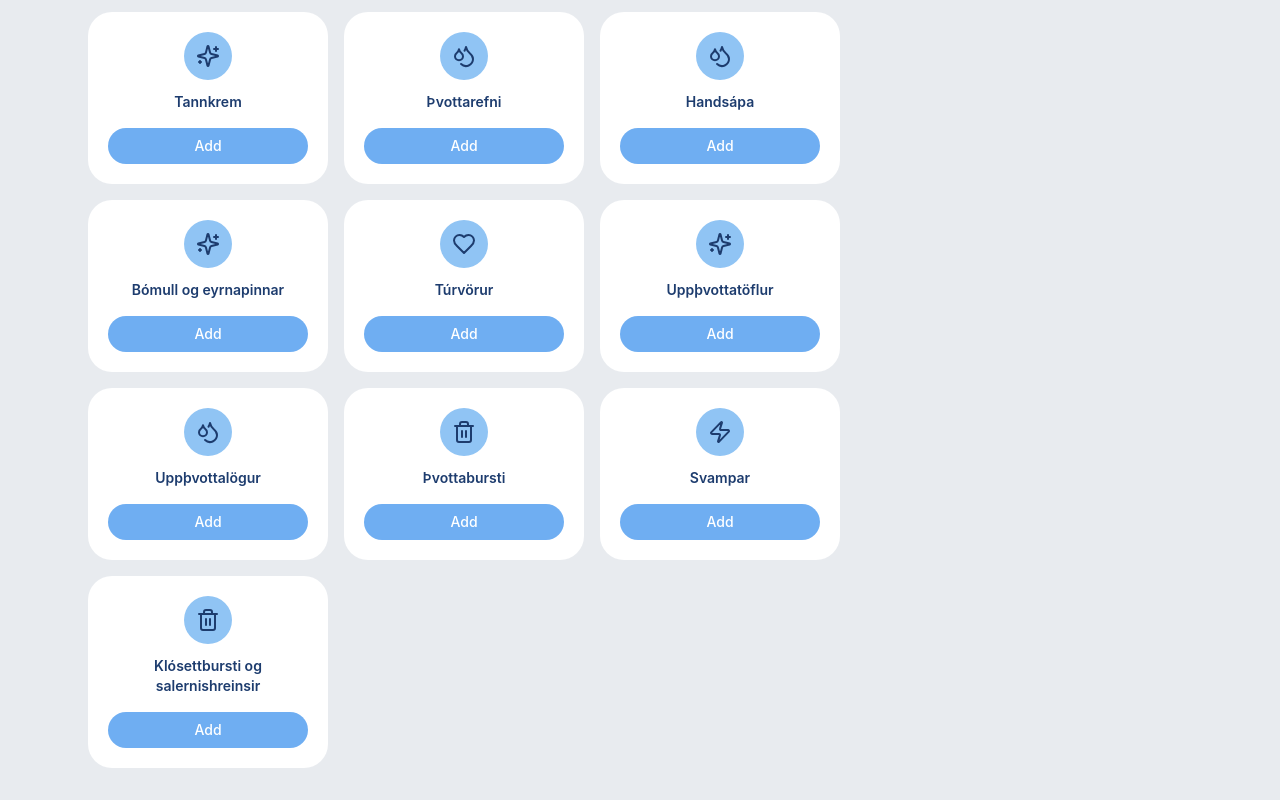
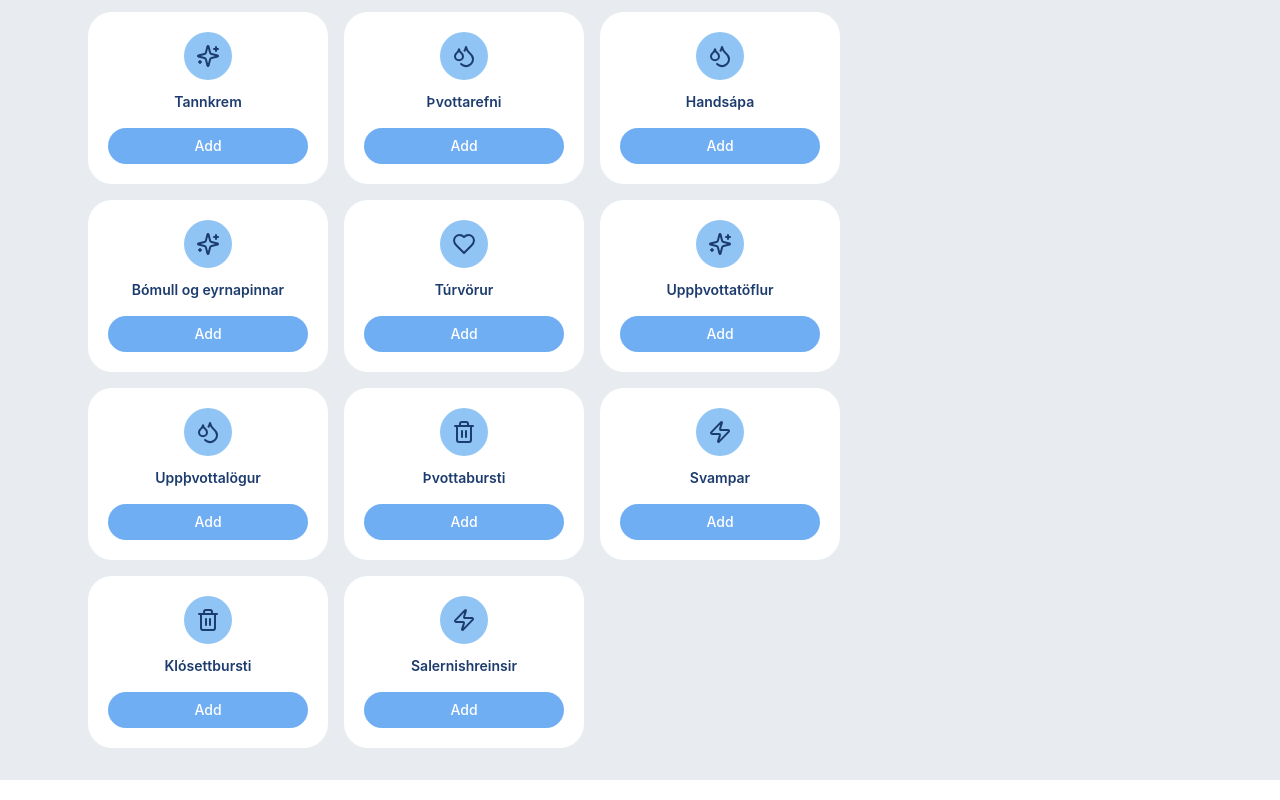
Before and after one commit to herdisheida/Birgo, a React (Vite) app: page /selection in a window 1280 px wide. Shown: the part 384-1184 px from the top of the page. Built offline with nearby package versions, Linux system fonts and the light colour scheme.

Commit message:
seperate the produtcst

```diff
--- a/src/app/components/ProductSelection.tsx
+++ b/src/app/components/ProductSelection.tsx
@@ -41,12 +41,8 @@ const products: Product[] = [
   { id: "10", name: "Uppþvottalögur", icon: Droplets, category: "Kitchen" },
   { id: "11", name: "Þvottabursti", icon: Trash2, category: "Kitchen" },
   { id: "12", name: "Svampar", icon: Zap, category: "Kitchen" },
-  {
-    id: "13",
-    name: "Klósettbursti og salernishreinsir",
-    icon: Trash2,
-    category: "Bathroom",
-  },
+  { id: "13", name: "Klósettbursti", icon: Trash2, category: "Bathroom" },
+  { id: "14", name: "Salernishreinsir", icon: Zap, category: "Bathroom" },
 ];
 
 interface ProductSelectionProps {
```
